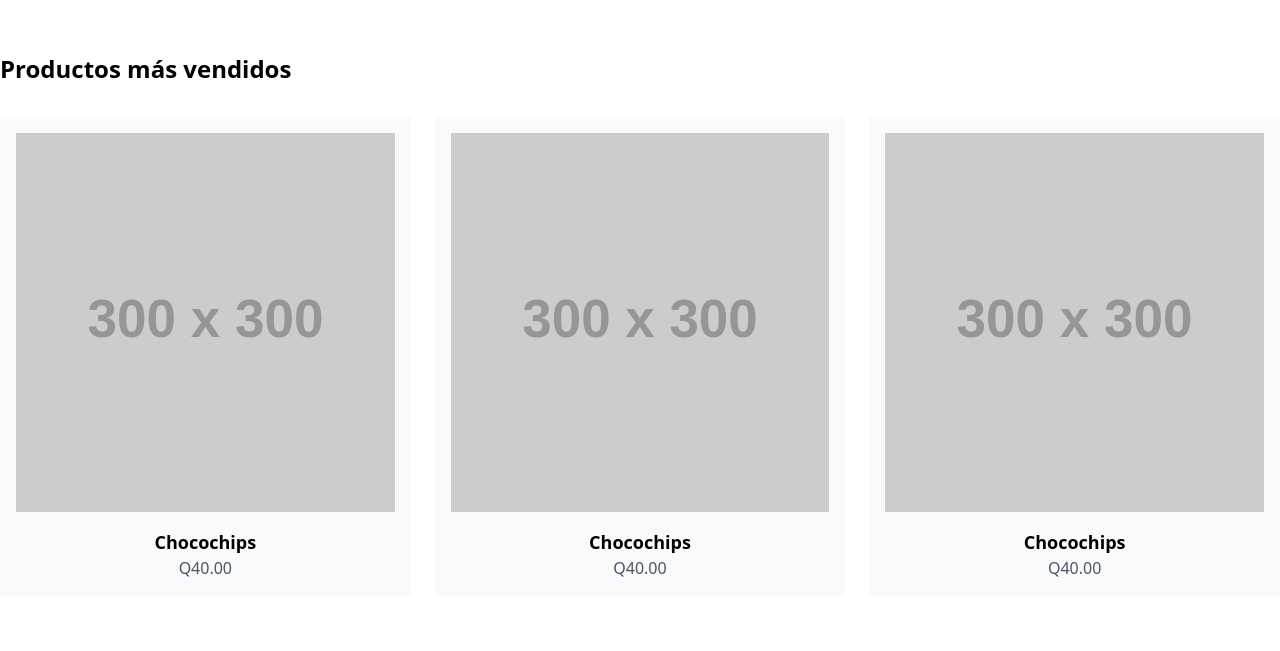
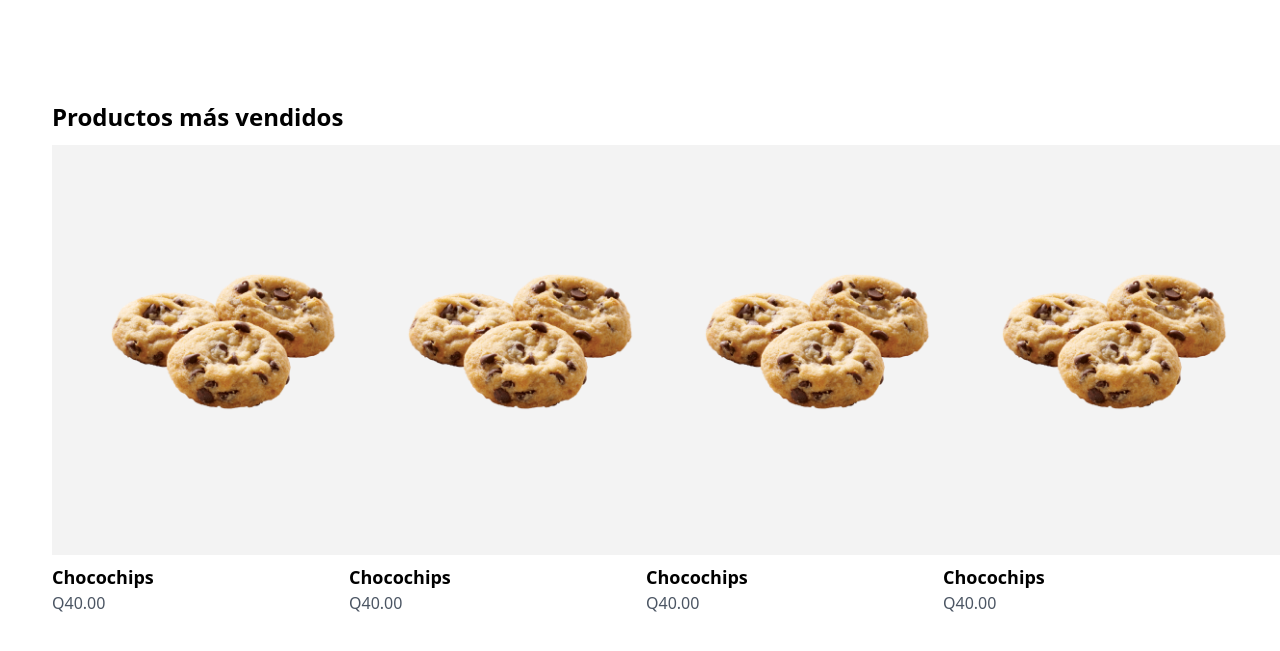
Before and after one commit to Hayser8/lamaia.gt, an Astro site in the folder lamaiagt/: page / in a window 1280 px wide. Shown: the part 1113-1764 px from the top of the page. Built offline with nearby package versions, Linux system fonts and the light colour scheme; Astro itself is replaced by a stand-in of ours.

Commit message:
se agregan las cards

```diff
--- a/lamaiagt/src/components/TopProducts.astro
+++ b/lamaiagt/src/components/TopProducts.astro
@@ -1,22 +1,67 @@
-<section class="py-12">
-    <div class="container mx-auto">
-      <h2 class="text-2xl font-bold mb-8">Productos más vendidos</h2>
-      <div class="grid grid-cols-1 sm:grid-cols-2 md:grid-cols-3 gap-6">
-        <div class="bg-gray-50 p-4 flex flex-col items-center">
-          <img src="https://placehold.co/300x300" alt="Imagen de Chocochips" class="w-full h-auto mb-4" />
+<section class="py-24">
+  <div class="container mx-auto px-12">
+    <h2 class="text-2xl font-bold pl-1 mb-2">Productos más vendidos</h2>
+    <div class="grid grid-cols-1 sm:grid-cols-2 md:grid-cols-4 gap-[4px]">
+      <div class="p-[4px]">
+        <div
+          class="bg-[#F3F3F3] w-[340px] h-[410px] p-4 flex justify-center items-center"
+        >
+          <img
+            src="/galletas.png"
+            alt="Imagen de Chocochips"
+            class="w-3/4 h-auto mb-4"
+          />
+        </div>
+        <div class="mt-2">
           <h3 class="text-lg font-semibold">Chocochips</h3>
           <p class="text-gray-600">Q40.00</p>
         </div>
-        <div class="bg-gray-50 p-4 flex flex-col items-center">
-          <img src="https://placehold.co/300x300" alt="Imagen de Chocochips" class="w-full h-auto mb-4" />
+      </div>
+      <div class="p-[4px]">
+        <div
+          class="bg-[#F3F3F3] w-[340px] h-[410px] p-4 flex justify-center items-center"
+        >
+          <img
+            src="/galletas.png"
+            alt="Imagen de Chocochips"
+            class="w-3/4 h-auto mb-4"
+          />
+        </div>
+        <div class="mt-2">
           <h3 class="text-lg font-semibold">Chocochips</h3>
           <p class="text-gray-600">Q40.00</p>
         </div>
-        <div class="bg-gray-50 p-4 flex flex-col items-center">
-          <img src="https://placehold.co/300x300" alt="Imagen de Chocochips" class="w-full h-auto mb-4" />
+      </div>
+      <div class="p-[4px]">
+        <div
+          class="bg-[#F3F3F3] w-[340px] h-[410px] p-4 flex justify-center items-center"
+        >
+          <img
+            src="/galletas.png"
+            alt="Imagen de Chocochips"
+            class="w-3/4 h-auto mb-4"
+          />
+        </div>
+        <div class="mt-2">
+          <h3 class="text-lg font-semibold">Chocochips</h3>
+          <p class="text-gray-600">Q40.00</p>
+        </div>
+      </div>
+      <div class="p-[4px]">
+        <div
+          class="bg-[#F3F3F3] w-[340px] h-[410px] p-4 flex justify-center items-center"
+        >
+          <img
+            src="/galletas.png"
+            alt="Imagen de Chocochips"
+            class="w-3/4 h-auto mb-4"
+          />
+        </div>
+        <div class="mt-2">
           <h3 class="text-lg font-semibold">Chocochips</h3>
           <p class="text-gray-600">Q40.00</p>
         </div>
       </div>
     </div>
-  </section>
+  </div>
+</section>
```
Also changed, not shown: lamaiagt/public/galletas.png (added).
